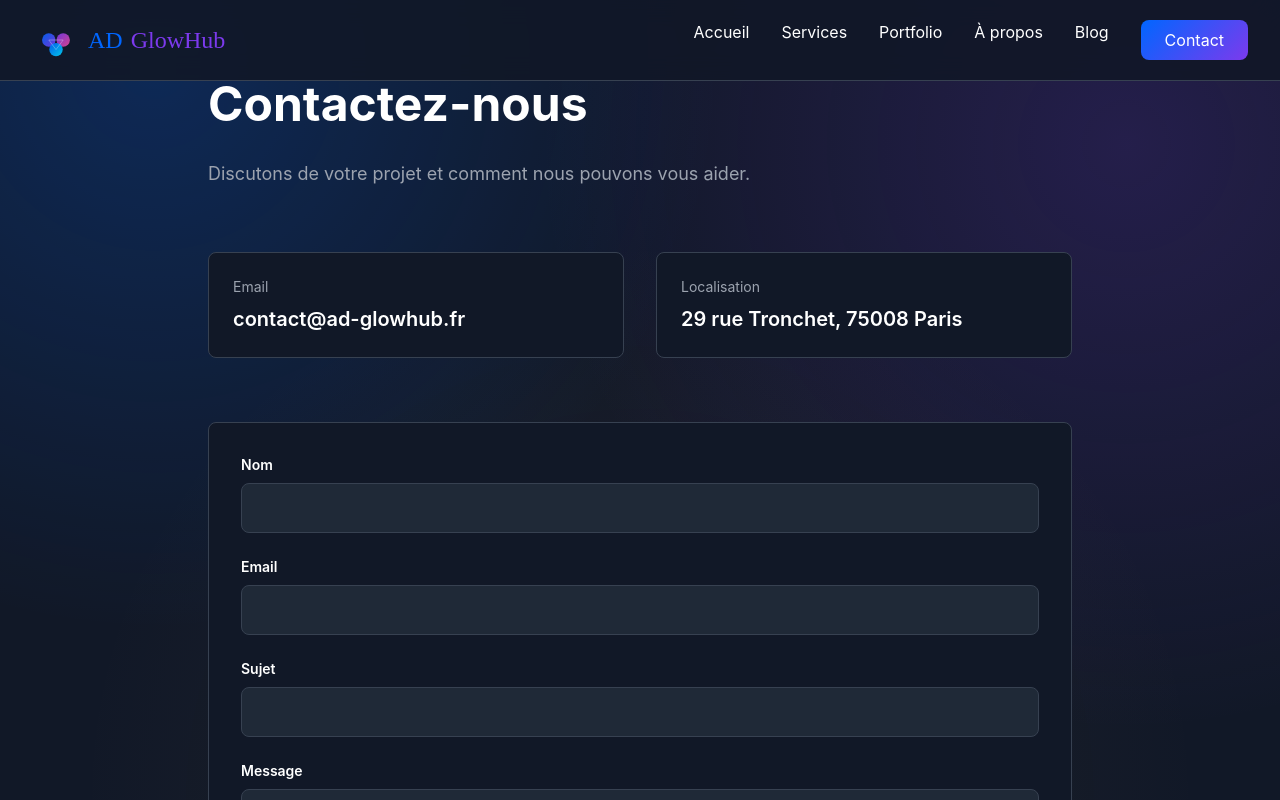
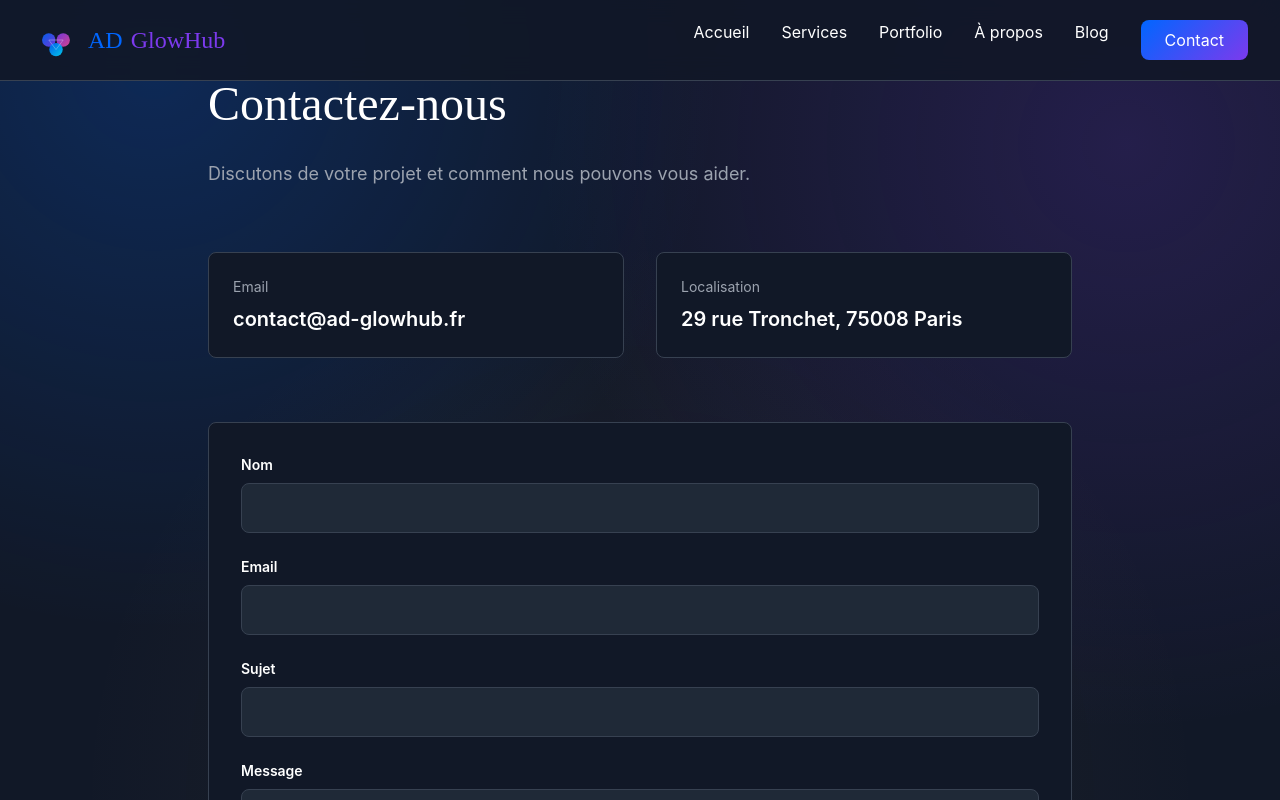
Before and after one commit to Kaissa2789/ad-glowhub, a Next.js app: page /contact in a window 1280 px wide. Shown: the top 800 px of the page. Built offline with nearby package versions, Linux system fonts and the light colour scheme.

Commit message:
Update page.tsx

```diff
--- a/app/contact/page.tsx
+++ b/app/contact/page.tsx
@@ -29,14 +29,15 @@ export default function Contact() {
   return (
     <div className="min-h-screen pt-20 pb-12">
       <div className="max-w-4xl mx-auto px-4">
-        <h1 className="text-5xl font-bold mb-8">Contactez-nous</h1>
+        <h1 className="font-display text-5xl font-medium mb-8">Contactez-nous</h1>
         <p className="text-gray-400 text-lg mb-16">
           Discutons de votre projet et comment nous pouvons vous aider.
         </p>
 
-<div className="grid md:grid-cols-2 gap-8 mb-16">          {[
-           { title: 'Email', value: 'contact@ad-glowhub.fr' },
-{ title: 'Localisation', value: '29 rue Tronchet, 75008 Paris' },
+        <div className="grid md:grid-cols-2 gap-8 mb-16">
+          {[
+            { title: 'Email', value: 'contact@ad-glowhub.fr' },
+            { title: 'Localisation', value: '29 rue Tronchet, 75008 Paris' },
           ].map((contact, idx) => (
             <div key={idx} className="p-6 bg-gray-900 rounded-lg border border-gray-700">
               <p className="text-gray-400 text-sm mb-2">{contact.title}</p>
```
